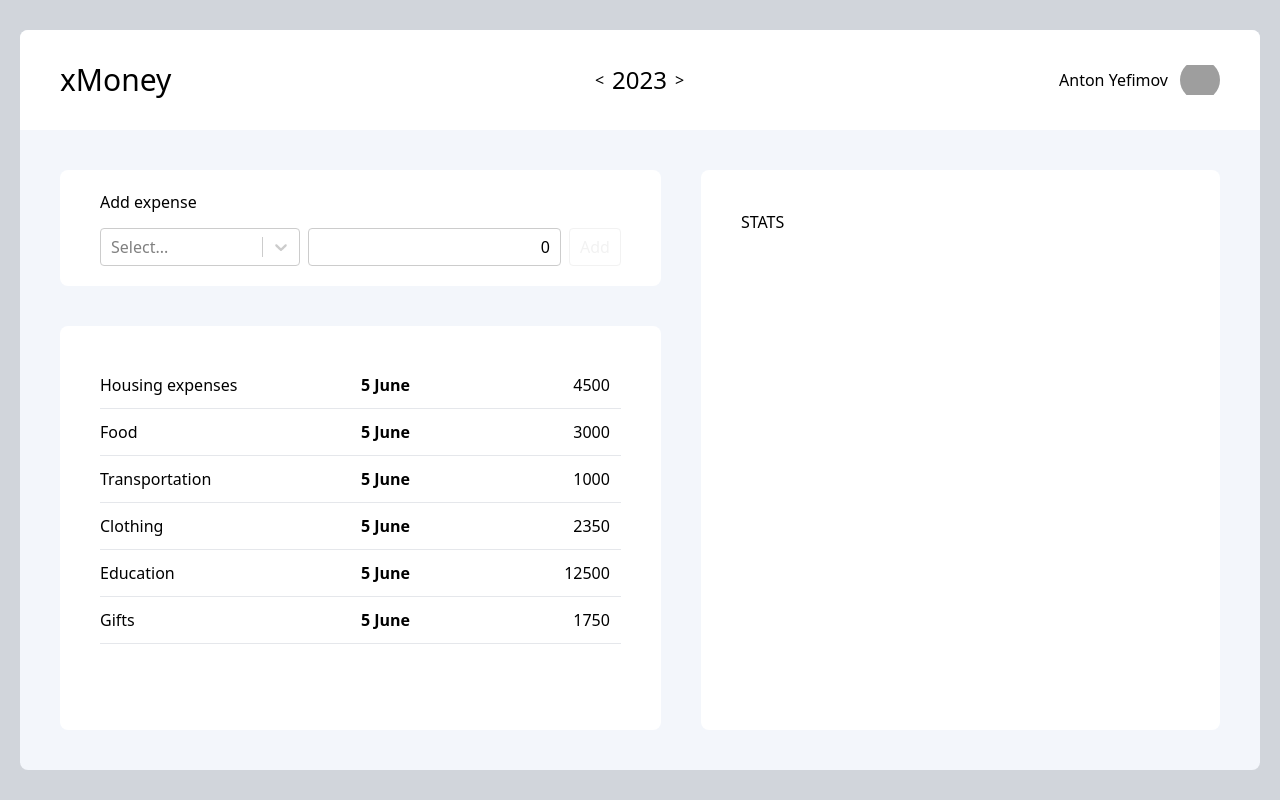
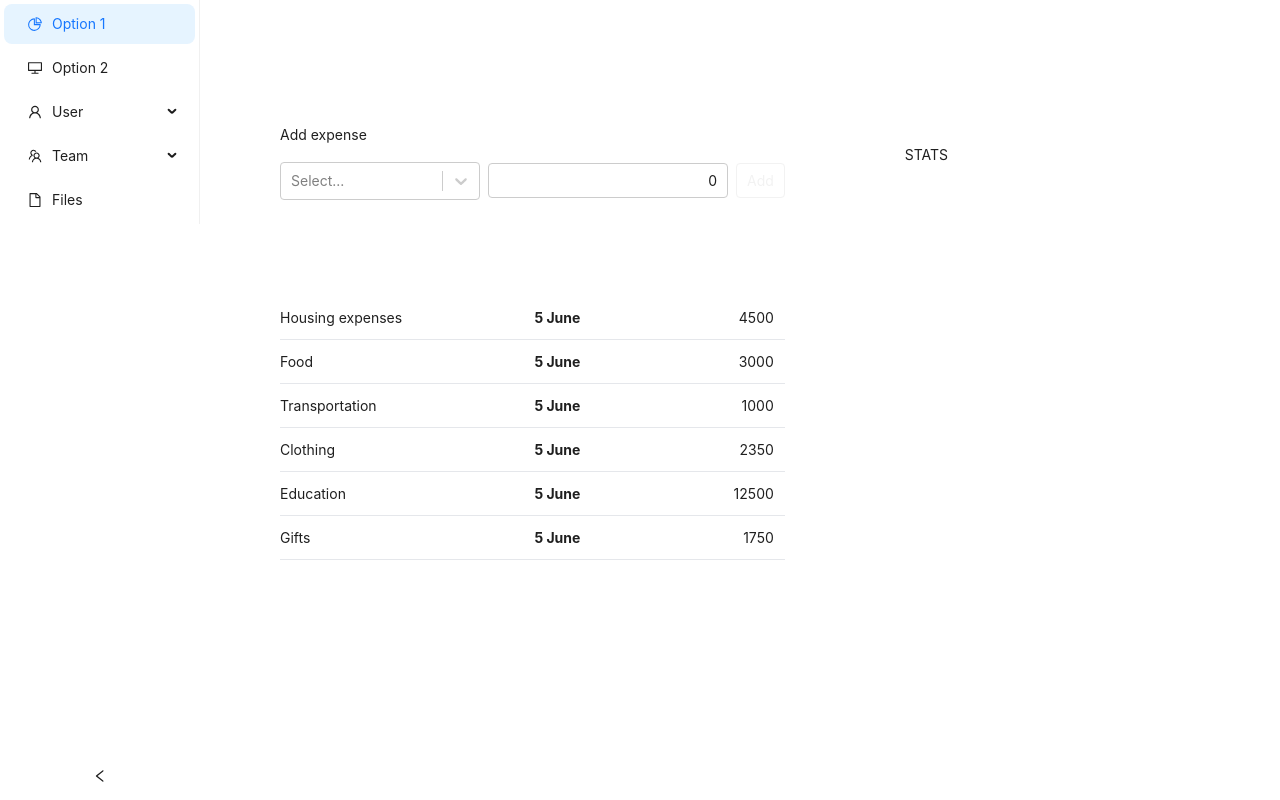
Before and after one commit to SeFFoFF/xMoney, a Next.js app: page /month in a window 1280 px wide. Built offline with nearby package versions, Linux system fonts and the light colour scheme; grey boxes are pictures that could not be loaded.

Commit message:
change app layout

```diff
--- a/app/layout.tsx
+++ b/app/layout.tsx
@@ -1,5 +1,5 @@
 import React from 'react'
-import MainProvider from '@components/MainProvider'
+import AppLayout from '@core/AppLayout'
 import '@styles/globals.css'
 
 export const metadata = {
@@ -10,14 +10,10 @@ export const metadata = {
 const RootLayout = ({ children }): JSX.Element => {
   return (
     <html lang="eu">
-      <body className="app sm:my-10 lg:my-0 lg:h-screen flex items-center justify-center bg-gray-300">
-        <div className="app-container sm:px-10px md:px-20px">
-          <div className="bg-app rounded-lg">
-            <MainProvider>
-              { children }
-            </MainProvider>
-          </div>
-        </div>
+      <body className="">
+        <AppLayout>
+          { children }
+        </AppLayout>
       </body>
     </html>
   )
--- a/components/MainProvider.tsx
+++ /dev/null
@@ -1,17 +0,0 @@
-'use client'
-
-import React from 'react'
-import { Provider } from 'react-redux'
-import { store } from '@redux/store'
-import Header from '@components/Header'
-
-const MainProvider = ({ children }): JSX.Element => {
-  return (
-    <Provider store={store}>
-      <Header />
-      {children}
-    </Provider>
-  )
-}
-
-export default MainProvider
--- /dev/null
+++ b/core/AppLayout.tsx
@@ -0,0 +1,31 @@
+'use client'
+
+import React from 'react'
+import { Provider } from 'react-redux'
+import { store } from '@redux/store'
+import { Layout, theme } from 'antd'
+import { SideBar } from './SideBar'
+
+const { Header, Content } = Layout
+
+const AppLayout = ({ children }): JSX.Element => {
+  const { token: { colorBgContainer } } = theme.useToken()
+
+  return (
+    <Provider store={store}>
+      <Layout className='min-h-screen'>
+        <SideBar/>
+        <Layout>
+          <Header className='p-0' style={{ background: colorBgContainer }} />
+          <Content className='m-16px'>
+            <div className='min-h-360px p-24px' style={{ background: colorBgContainer }}>
+              { children }
+            </div>
+          </Content>
+        </Layout>
+      </Layout>
+    </Provider>
+  )
+}
+
+export default AppLayout
--- /dev/null
+++ b/core/SideBar.tsx
@@ -0,0 +1,51 @@
+'use client'
+
+import React, { useState } from 'react'
+import {
+  DesktopOutlined,
+  FileOutlined,
+  PieChartOutlined,
+  TeamOutlined,
+  UserOutlined
+} from '@ant-design/icons'
+import { type MenuProps, Layout, Menu } from 'antd'
+const { Sider } = Layout
+
+type MenuItem = Required<MenuProps>['items'][number]
+
+function getItem (
+  label: React.ReactNode,
+  key: React.Key,
+  icon?: React.ReactNode,
+  children?: MenuItem[]
+): MenuItem {
+  return {
+    key,
+    icon,
+    children,
+    label
+  } as MenuItem
+}
+
+const items: MenuItem[] = [
+  getItem('Option 1', '1', <PieChartOutlined />),
+  getItem('Option 2', '2', <DesktopOutlined />),
+  getItem('User', 'sub1', <UserOutlined />, [
+    getItem('Tom', '3'),
+    getItem('Bill', '4'),
+    getItem('Alex', '5')
+  ]),
+  getItem('Team', 'sub2', <TeamOutlined />, [getItem('Team 1', '6'), getItem('Team 2', '8')]),
+  getItem('Files', '9', <FileOutlined />)
+]
+
+export const SideBar = (): JSX.Element => {
+  const [collapsed, setCollapsed] = useState(false)
+
+  return (
+    <Sider theme='light' collapsible collapsed={collapsed} onCollapse={(value) => { setCollapsed(value) }}>
+      <div className="demo-logo-vertical" />
+      <Menu theme="light" defaultSelectedKeys={['1']} mode="inline" items={items} />
+    </Sider>
+  )
+}
--- a/tailwind.config.js
+++ b/tailwind.config.js
@@ -7,6 +7,12 @@ module.exports = {
   ],
   theme: {
     extend: {
+      margin: {
+        '16px': '16px'
+      },
+      padding: {
+        '24px': '24px'
+      },
       backgroundImage: {
         'gradient-radial': 'radial-gradient(var(--tw-gradient-stops))',
         'gradient-conic':
@@ -22,6 +28,9 @@ module.exports = {
       height: {
         'month-card': '160px',
         header: '100px'
+      },
+      minHeight: {
+        '360px': '360px'
       },
       spacing: {
         '10px': '10px',
```
